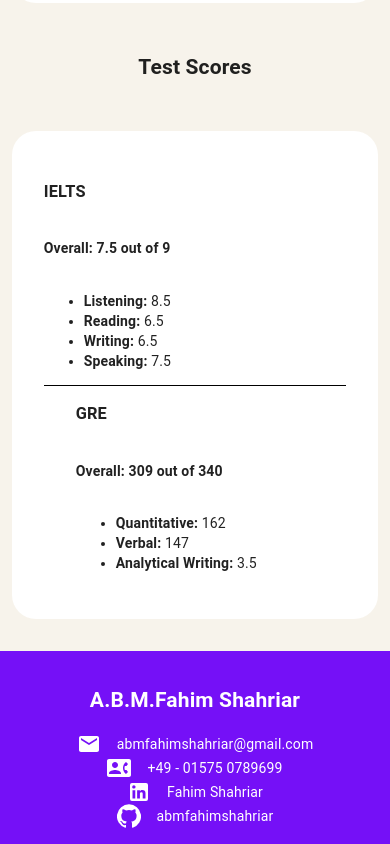
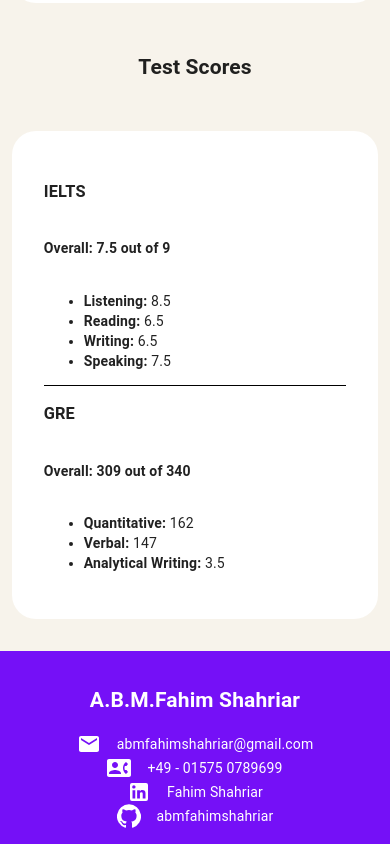
Before and after one commit to abmfahimshahriar/my-portfolio, a React (Create React App) app: page / in a window 390 px wide. Shown: the part 7052-7896 px from the top of the page. Built offline with nearby package versions, Linux system fonts and the light colour scheme.

Commit message:
fix margin in test scores

```diff
--- a/src/components/TestScore/TestScore.css
+++ b/src/components/TestScore/TestScore.css
@@ -44,5 +44,6 @@
 
   .gre {
     width: 100%;
+    margin-left: 0;
   }
 }
```
